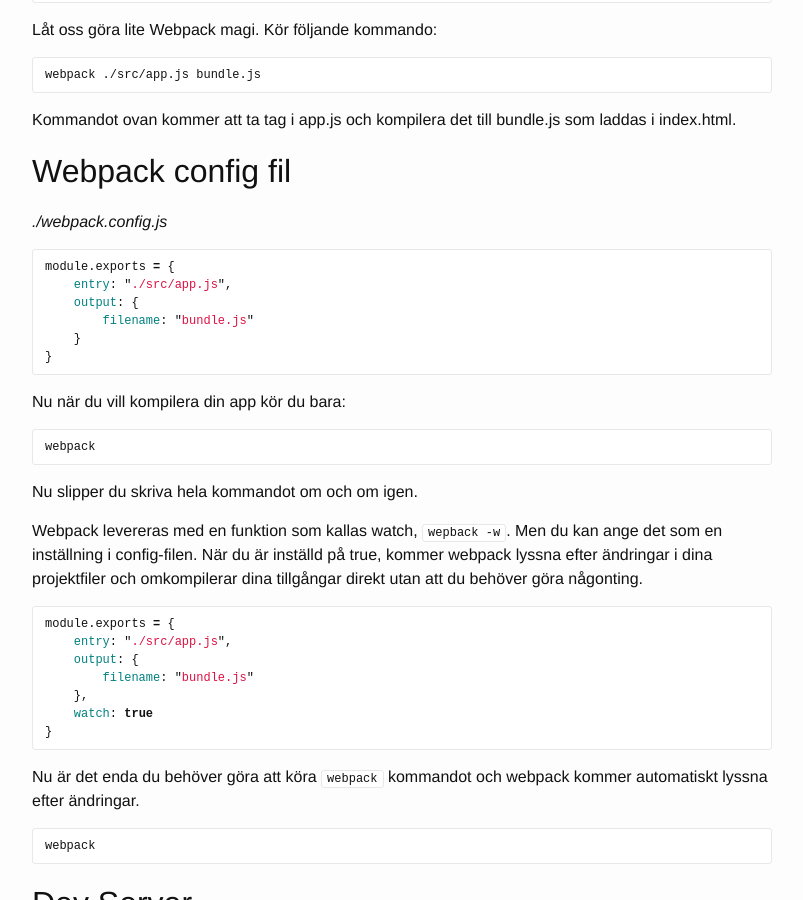
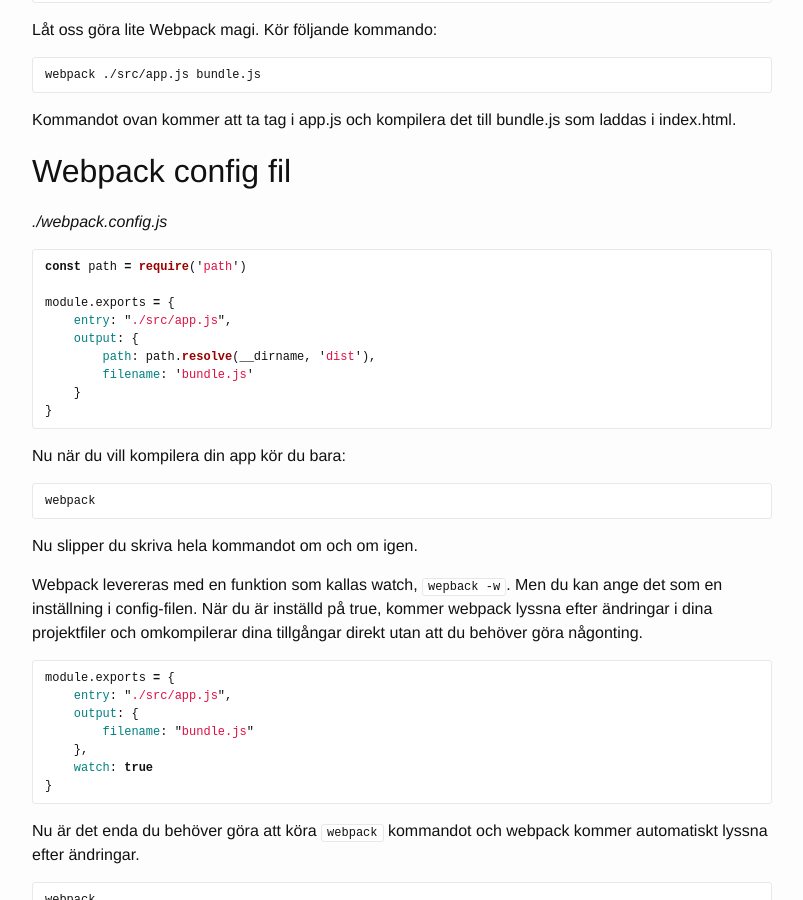
Before and after one commit to develdoe/develdoe.github.io, a Jekyll site: the page built from _posts/2018-01-10-webpack-sass-compilering.md, in a window 1280 px wide and 900 px high, scrolled down 1448 px. Shown: the whole window, without its empty margins (238-1041 px from the left). Built offline with Jekyll 4.4.1, drawn with Linux system fonts in a browser that asks for light colours.

Commit message:
Update 2018-01-10-webpack-sass-compilering.md

````diff
--- a/_posts/2018-01-10-webpack-sass-compilering.md
+++ b/_posts/2018-01-10-webpack-sass-compilering.md
@@ -80,10 +80,13 @@
 *./webpack.config.js*
 
 ```js
+const path = require('path')
+
 module.exports = {
     entry: "./src/app.js",
     output: {
-        filename: "bundle.js"
+        path: path.resolve(__dirname, 'dist'),
+        filename: 'bundle.js'
     }
 }
 ```
````
